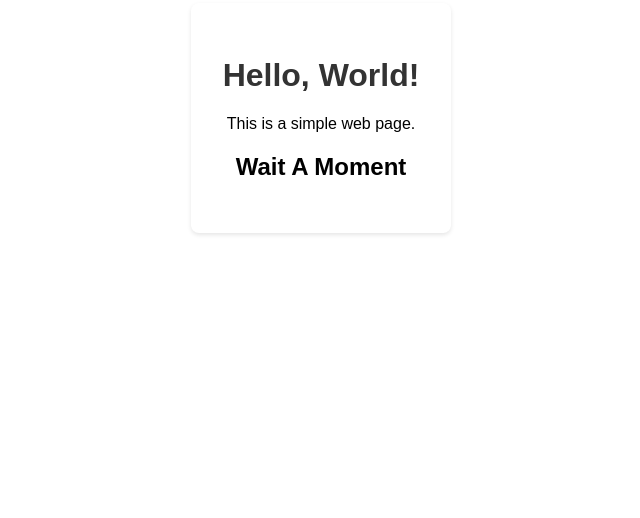
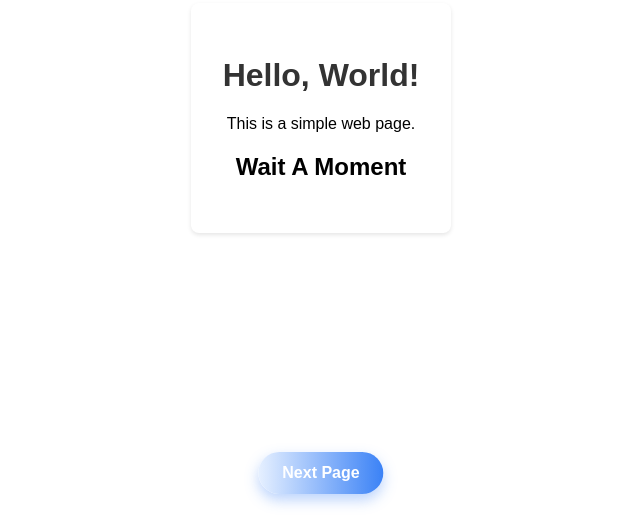
Before and after one commit to mina945/babytree.world, a plain HTML site: page index.html in a window 1280 px wide. Shown: the part 282-800 px from the top of the page, without its empty margins (319-959 px from the left). Drawn offline with Linux system fonts and the light colour scheme.

Commit message:
add next page

```diff
--- a/index.html
+++ b/index.html
@@ -33,6 +33,27 @@
         h1 {
             color: #333;
         }
+        .next-button {
+            position: fixed;
+            left: 50%;
+            bottom: 24px;
+            transform: translateX(-50%);
+            background: linear-gradient(90deg, #e6f0ff 0%, #3b82f6 100%);
+            color: #ffffff;
+            padding: 12px 24px;
+            border: none;
+            border-radius: 9999px;
+            font-size: 16px;
+            font-weight: 600;
+            text-decoration: none;
+            box-shadow: 0 6px 14px rgba(59, 130, 246, 0.35);
+            cursor: pointer;
+            transition: transform 0.15s ease, box-shadow 0.15s ease, opacity 0.15s ease;
+        }
+        .next-button:hover {
+            transform: translateX(-50%) translateY(-2px);
+            box-shadow: 0 10px 18px rgba(59, 130, 246, 0.45);
+        }
     </style>
 </head>
 <body>
@@ -41,5 +62,6 @@
         <p>This is a simple web page.</p>
         <h2>Wait A Moment</h2>
     </div>
+    <button class="next-button" onclick="location.href='next.html'">Next Page</button>
 </body>
 </html>
```
